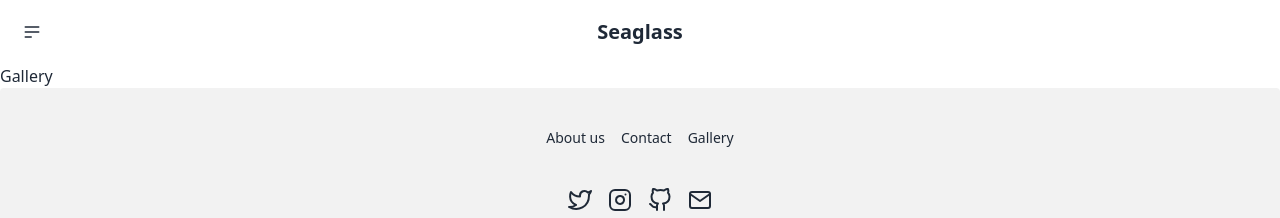
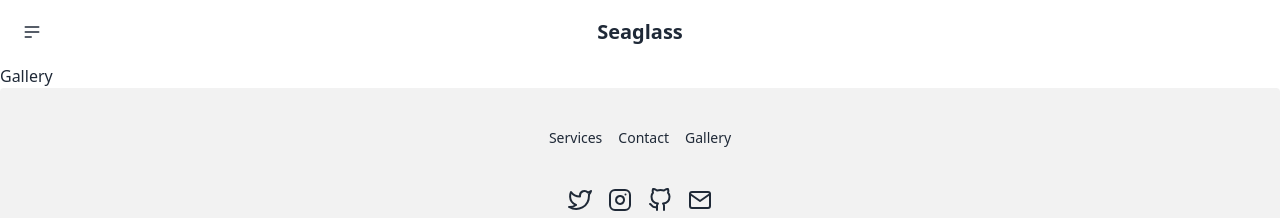
Before and after one commit to vhivestate/divine-esthetix, a React (Create React App) app: page /gallery in a window 1280 px wide. Shown: the top 218 px of the page. Built offline with nearby package versions, Linux system fonts and the light colour scheme.

Commit message:
files added

```diff
--- a/src/components/Footer.js
+++ b/src/components/Footer.js
@@ -11,7 +11,7 @@ function Footer() {
     return (
 <footer className="footer footer-center p-10 bg-base-200 text-base-content rounded">
   <div className="grid grid-flow-col gap-4">
-    <a className="link link-hover">About us</a>
+    <a className="link link-hover">Services</a>
     <a className="link link-hover">Contact</a>
     <a className="link link-hover">Gallery</a>
   </div>
@@ -19,7 +19,7 @@ function Footer() {
     <div className="grid grid-flow-col gap-4">
           <a href='https://twitter.com/vhivestate'> <Twitter></Twitter> </a>
 
-          <a href='https://www.instagram.com/vhive.jpg/'> <Instagram></Instagram> </a>
+          <a href='https://www.instagram.com/divine.esthetix/'> <Instagram></Instagram> </a>
 
 
           <a href='https://github.com/vhivestate'> <GitHub></GitHub> </a>
--- a/src/components/Nav.js
+++ b/src/components/Nav.js
@@ -19,7 +19,7 @@ function Nav() {
     </div>
   </div>
   <div className="navbar-center">
-    <a className="btn btn-ghost normal-case text-xl">Seaglass</a>
+    <a className="btn btn-ghost normal-case text-xl" to={'/'} >Seaglass</a>
   </div>
   <div className="navbar-end">
   </div>
```
Also changed, not shown: src/pages/FAQs.js (added), src/pages/Services.js (added).
